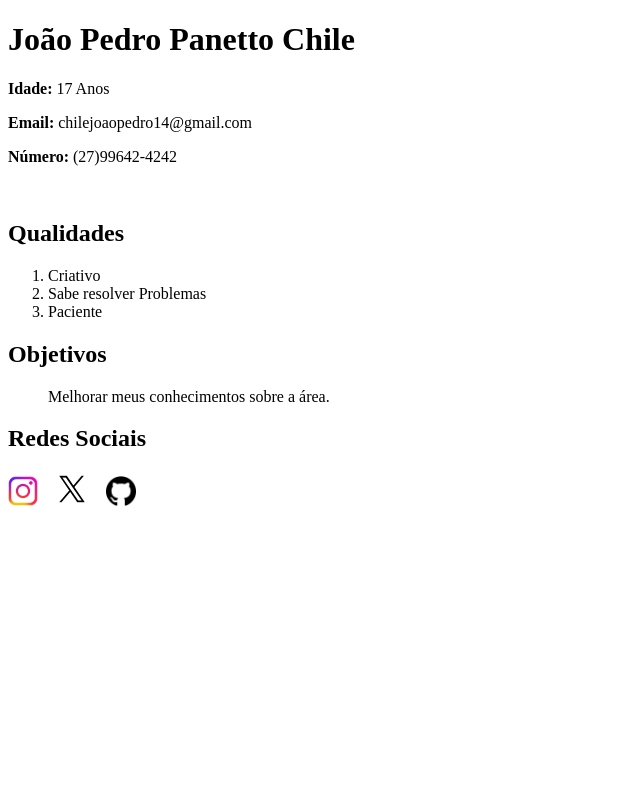
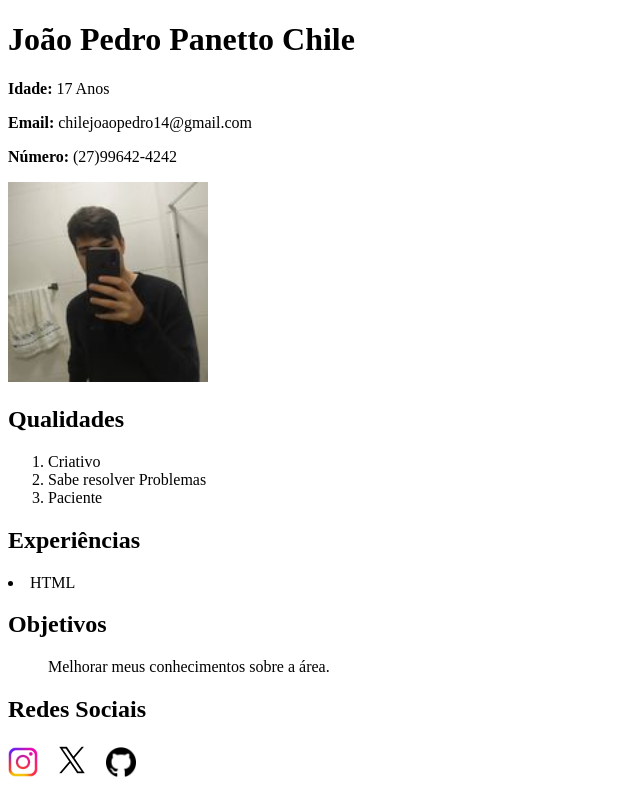
Before and after one commit to Chile321/aulalegal2024, a plain HTML site: page index.html in a window 1280 px wide. Shown: the whole page, without its empty margins (0-640 px from the left). Drawn offline with Linux system fonts and the light colour scheme.

Commit message:
FOTO MINHA FINALMENTE!

```diff
--- a/index.html
+++ b/index.html
@@ -5,15 +5,18 @@
   <meta http-equiv="X-UA-Compatible" content="IE=edge">
   <meta name="viewport" content="width=device-width, initial-scale=1.0">
   <title>Curríclulo</title>
+
 </head>
 
-    <body>
+
+
+<body>
         <h1>João Pedro Panetto Chile</h1>
         <p> <Strong>Idade:</Strong> 17 Anos</p>
         <p> <strong>Email: </strong>chilejoaopedro14@gmail.com</p>
         <p> <strong>Número: </strong>(27)99642-4242</p>
 
-        <img width="200" src="">
+        <img width="200" src="/Imagens/Chile.jpg">
 
         <h2>Qualidades</h2>
         <ol>
@@ -22,7 +25,11 @@
             <li>Paciente</li>
         </ol>
 
-         <h2>Objetivos</h2>
+        <h2>Experiências</h2>
+            <li>HTML</li>
+
+
+        <h2>Objetivos</h2>
 
          <ul>
             <p>Melhorar meus conhecimentos sobre a área.</p>
```
Also changed, not shown: Imagens/Chile.jpg (added).
